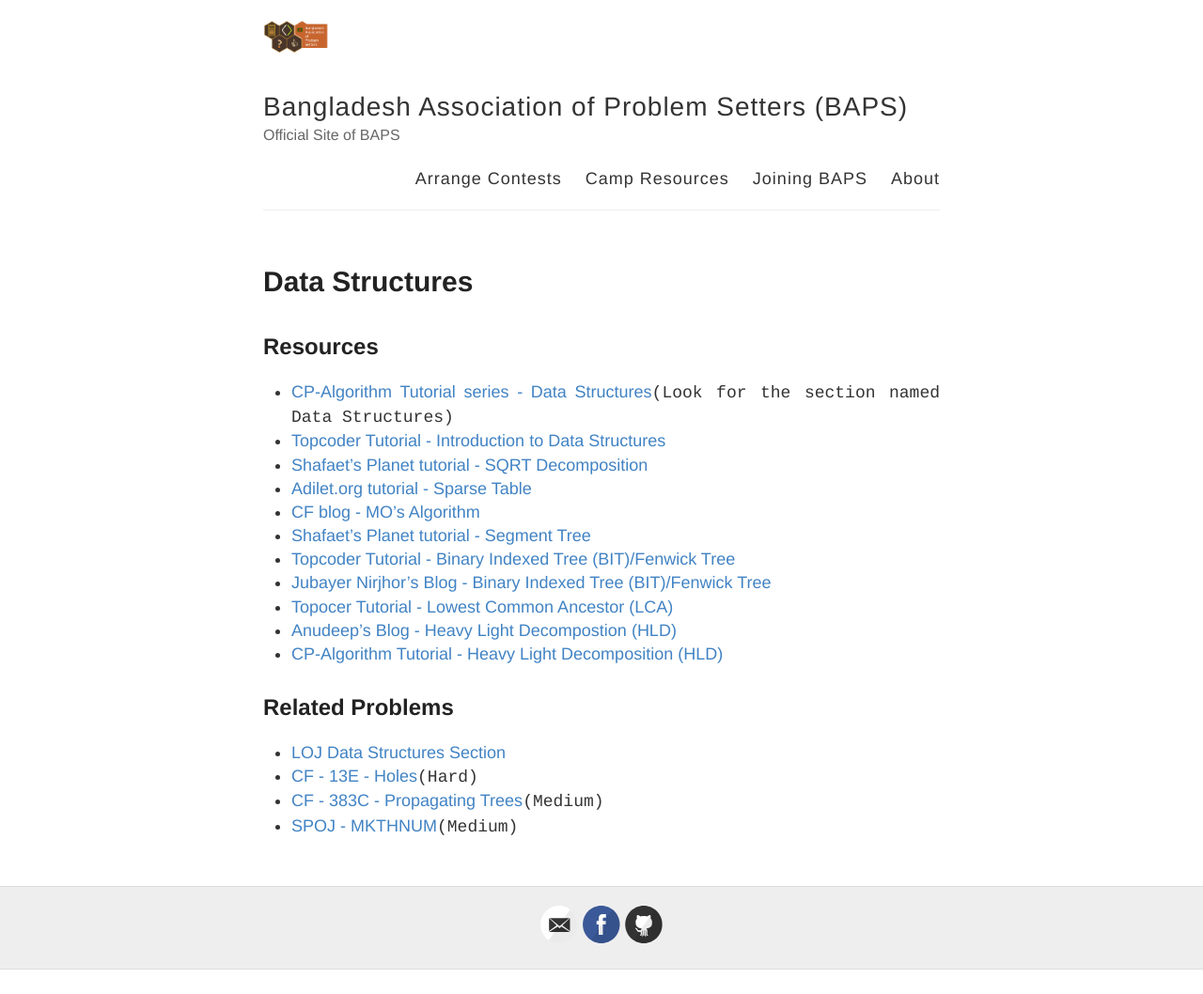
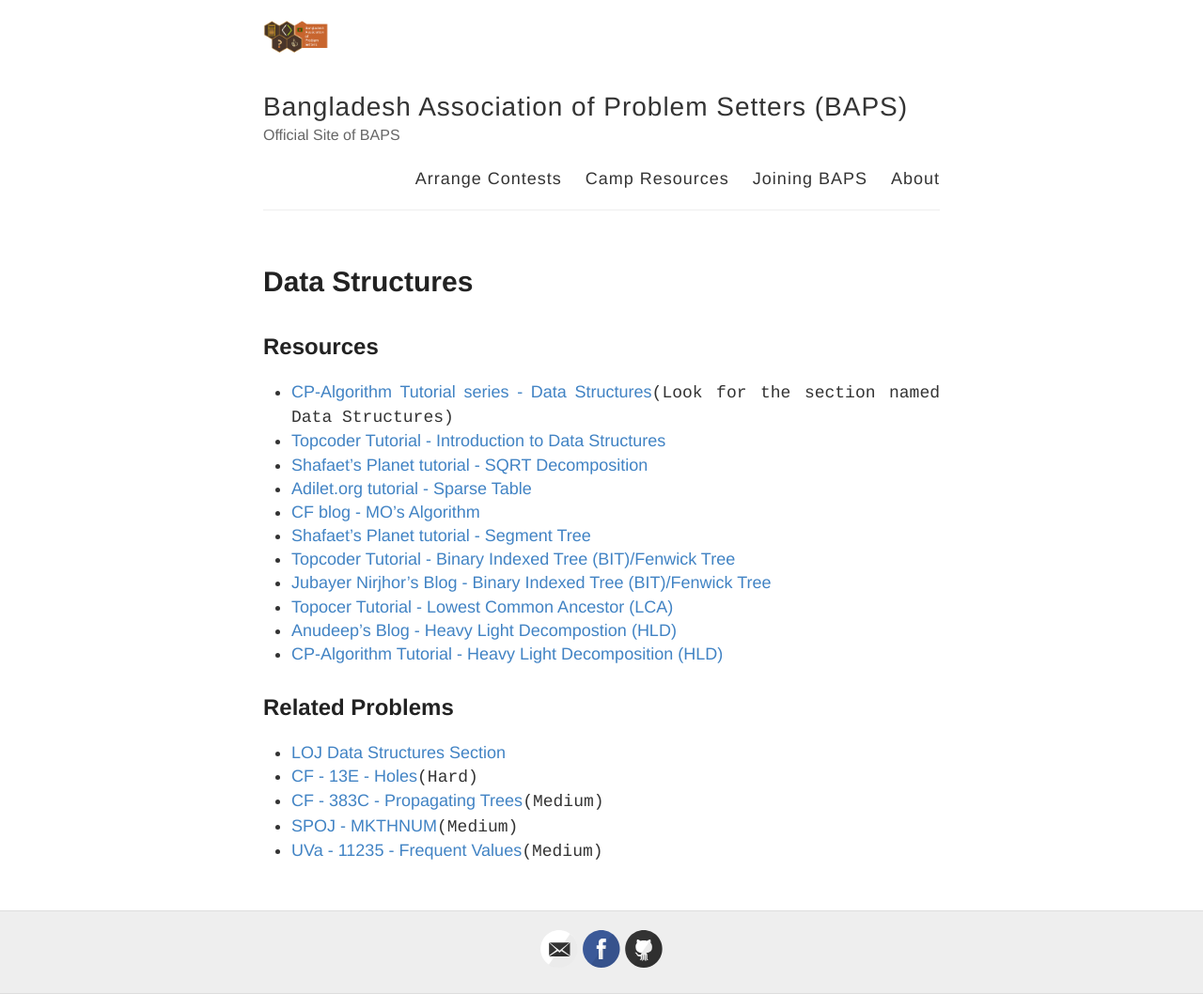
Before and after one commit to baps-bgd/baps-bgd.github.io, a Jekyll site: the page built from _posts/2020-10-30-data-structures.md, in a window 1280 px wide. Shown: the whole page at 94% size. Built offline with Jekyll 4.4.1, drawn with Linux system fonts in a browser that asks for light colours; before the commit the page ends 1032 px from its top, so only the background shows below that.

Commit message:
Addind a new problem for graphs - UVa 11235 - Frequent Values
In this commit, a new problem from UVa - Frequent values is added under
graphs section.

```diff
--- a/_posts/2020-10-30-data-structures.md
+++ b/_posts/2020-10-30-data-structures.md
@@ -25,3 +25,4 @@
 - [CF - 13E - Holes](https://codeforces.com/contest/13/problem/E){:target="\_blank"}`(Hard)`
 - [CF - 383C - Propagating Trees](https://codeforces.com/problemset/problem/383/C){:target="\_blank"}`(Medium)`
 - [SPOJ - MKTHNUM](https://www.spoj.com/problems/MKTHNUM/){:target="\_blank"}`(Medium)`
+- [UVa - 11235 - Frequent Values](https://onlinejudge.org/external/112/11235.pdf){:target="\_blank"}`(Medium)`
```
